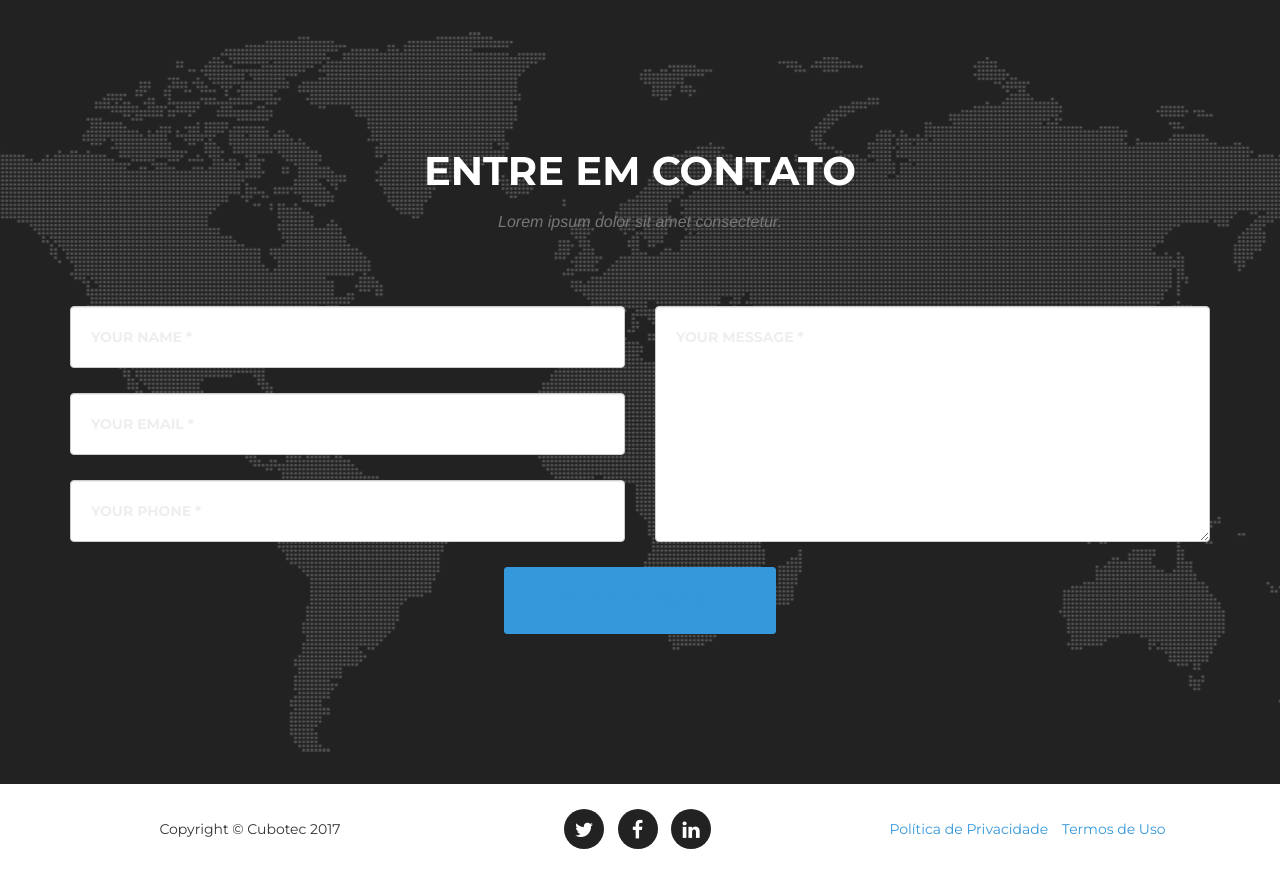
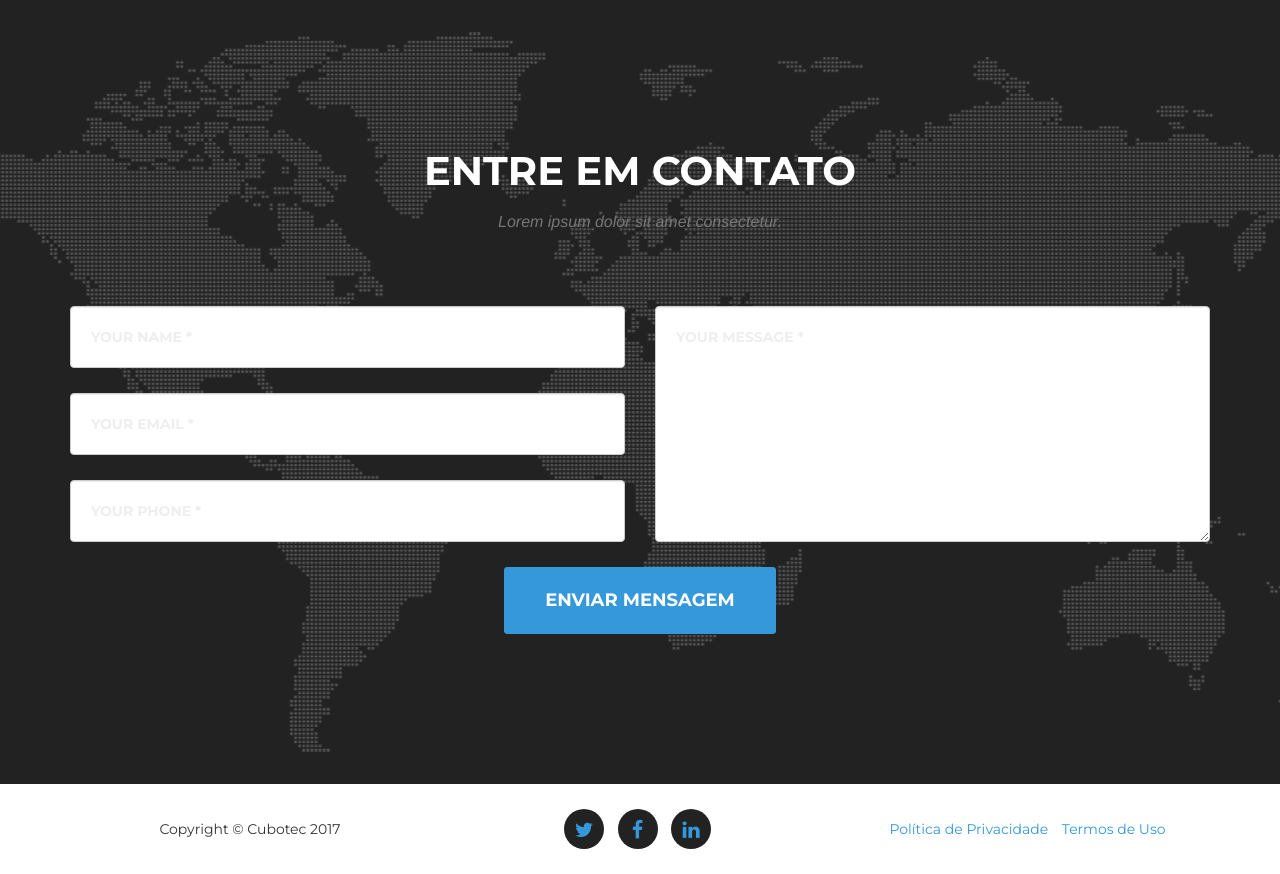
Before and after one commit to cubotecsolucoes/engenheiro, a CodeIgniter app: page /database/ in a window 1280 px wide. Shown: the part 2906-3780 px from the top of the page. Run offline with CodeIgniter, Linux system fonts and the light colour scheme; data that the repository does not hold is empty; some libraries are stand-ins or nearby versions; some web fonts are replaced.

Commit message:
Atualização das cores

```diff
--- a/assets/css/agency.css
+++ b/assets/css/agency.css
@@ -28,7 +28,7 @@ a.active {
   outline: none;
 }
 a {
-  color: #3498db;
+  color: #3498db !important;
 }
 a:hover,
 a:focus,
@@ -100,7 +100,7 @@ fieldset[disabled] .btn-primary.active {
   background-color: white;
 }
 .btn-xl {
-  color: #3498db;
+  color: white;
   background-color: #3498db;
   border-color: #3498db;
   font-family: "Montserrat", "Helvetica Neue", Helvetica, Arial, sans-serif;
```
